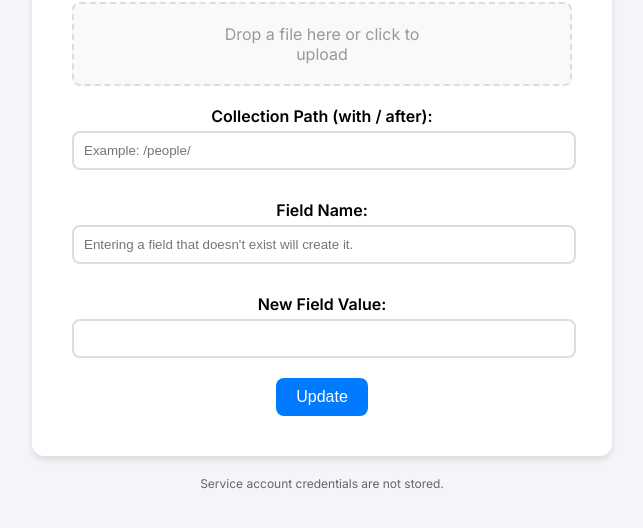
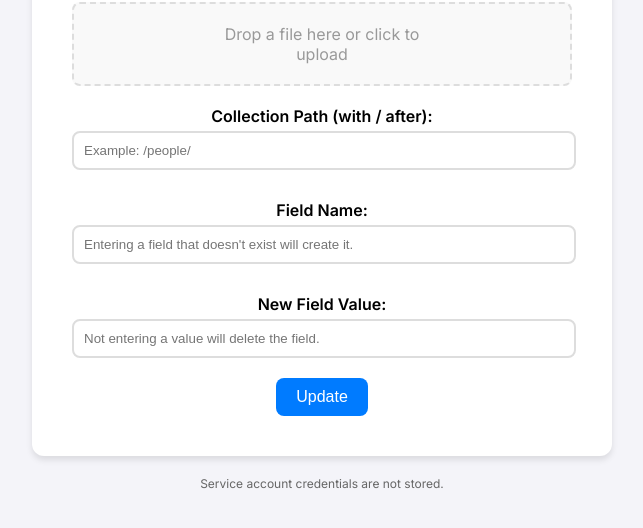
Before and after one commit to LukeG294/FireTool, a plain HTML site: page public/index.html in a window 1280 px wide. Shown: the part 226-754 px from the top of the page, without its empty margins (318-961 px from the left). Drawn offline with Linux system fonts and the light colour scheme.

Commit message:
Update index.html

```diff
--- a/public/index.html
+++ b/public/index.html
@@ -160,7 +160,7 @@
     <label for="fieldName">Field Name:</label>
     <input type="text" id="fieldName" name="fieldName" required placeholder="Entering a field that doesn't exist will create it."><br>
     <label for="fieldValue">New Field Value:</label>
-    <input type="text" id="fieldValue" name="fieldValue"><br>
+    <input type="text" id="fieldValue" name="fieldValue" placeholder="Not entering a value will delete the field."><br>
     <button type="submit" id="submitButton">Update</button>
   </form>
   <div class="disclaimer">Service account credentials are not stored.</div>
```
